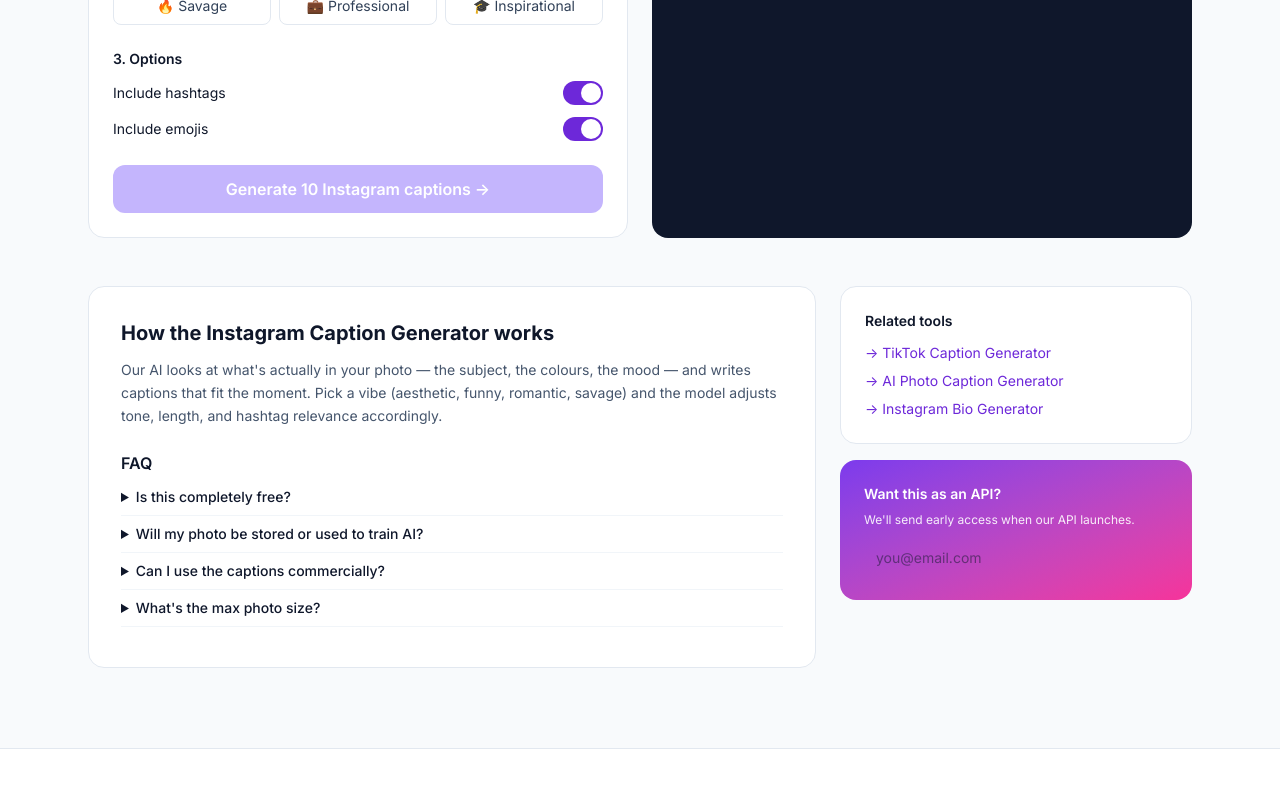
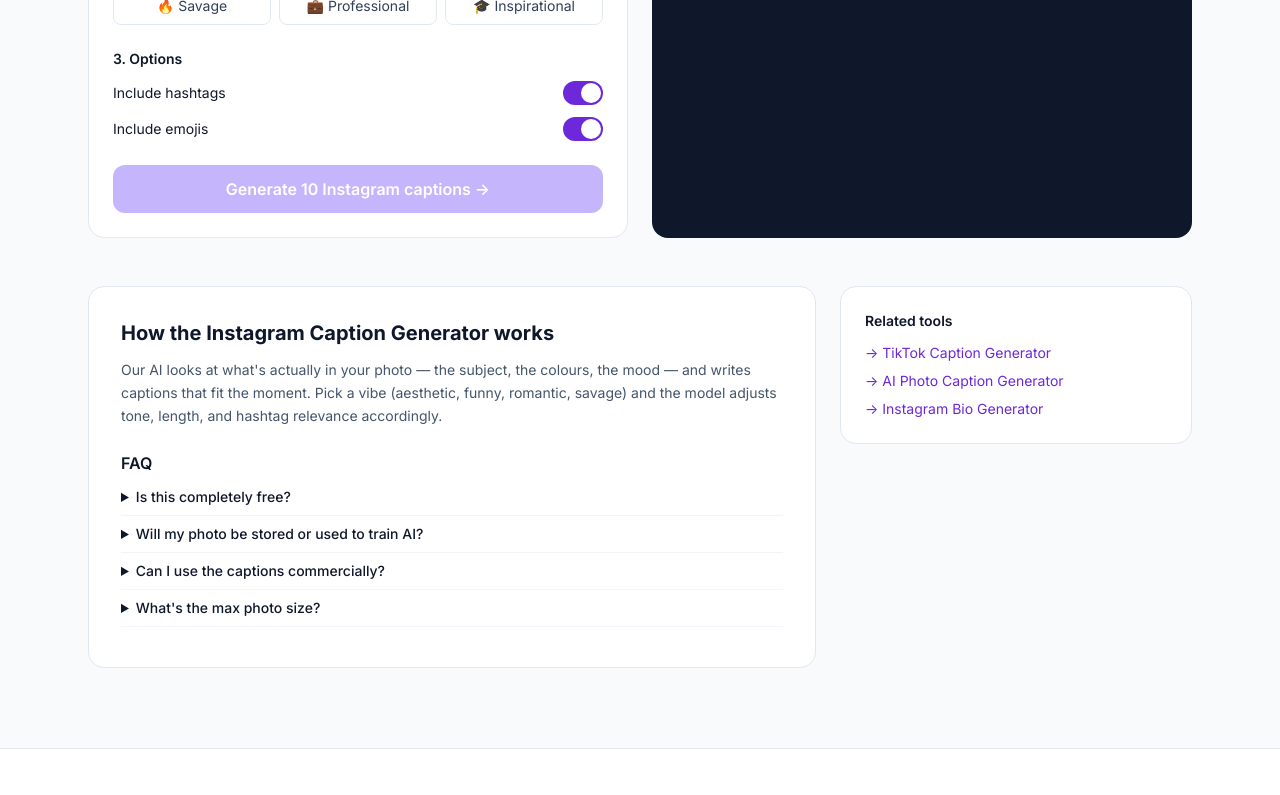
Before and after one commit to dominovd/textphoto-ap, a Next.js app: page /captions/instagram-caption-generator in a window 1280 px wide. Shown: the part 565-1360 px from the top of the page. Built offline with nearby package versions, Linux system fonts and the light colour scheme.

Commit message:
remove API early-access banner from tool pages

```diff
--- a/app/[category]/[tool]/page.tsx
+++ b/app/[category]/[tool]/page.tsx
@@ -194,16 +194,6 @@
               </ul>
             </div>
           )}
-          <div className="bg-gradient-to-br from-brand-500 to-pink-500 rounded-2xl p-6 text-white">
-            <h3 className="font-semibold mb-2 text-sm">Want this as an API?</h3>
-            <p className="text-xs opacity-90 mb-3">
-              We&apos;ll send early access when our API launches.
-            </p>
-            <input
-              className="w-full px-3 py-2 rounded-lg text-slate-900 text-sm"
-              placeholder="you@email.com"
-            />
-          </div>
         </aside>
       </div>
     </div>
```
